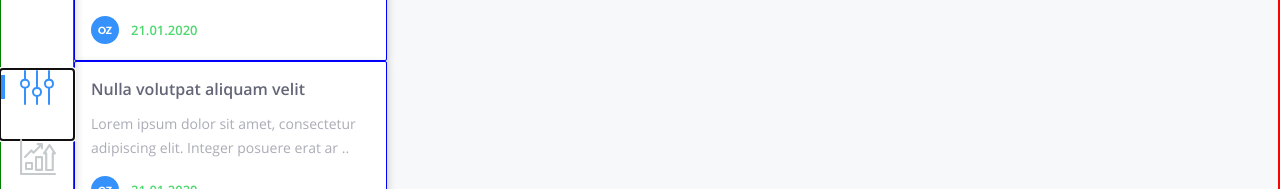
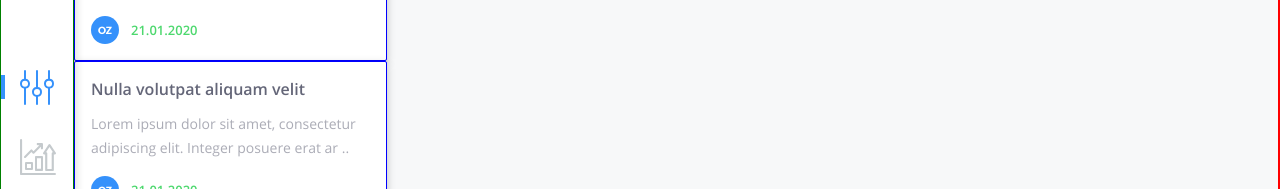
Before and after one commit to AlexValyshev/jungaroo-project, a Nuxt app: page / in a window 1280 px wide. Shown: the part 279-468 px from the top of the page. Built offline with nearby package versions, Linux system fonts and the light colour scheme.

Commit message:
проиежуточное сохранение

```diff
--- a/components/SideBar.vue
+++ b/components/SideBar.vue
@@ -1,6 +1,6 @@
 <template>
   <section class="sidebar sidebar_theme_light">
-    <nuxt-link class="sidebar__link" to="/" autofocus>
+    <nuxt-link class="sidebar__link" to="/" exact>
       <div class="sidebar__main" >
         <div class="sidebar__lighting"></div>
         <svg class="sidebar__svg" width="34" height="35" fill="#C5CACD" xmlns="http://www.w3.org/2000/svg">
@@ -44,16 +44,12 @@
   box-shadow: 4px 0px 7px rgba(0, 0, 0, 0.1);
 }
 
-.sidebar__link:focus .sidebar__lighting {
+.nuxt-link-active .sidebar__lighting{
   background: #3591fb;
 }
 
-.sidebar__link:focus .sidebar__svg {
+.nuxt-link-active .sidebar__svg {
   fill: #3591fb;
-}
-
-.sidebar__link {
-
 }
 
 .sidebar__main {
```
